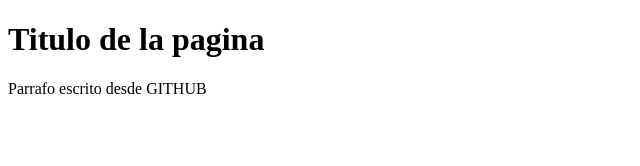
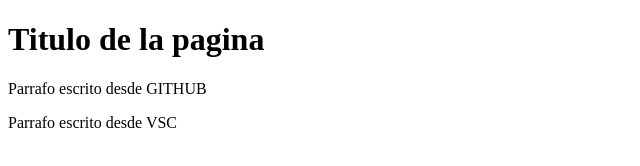
Before and after one commit to cimarsp/Proyecto-web-empresa-C, a plain HTML site: page index.html in a window 1280 px wide. Shown: the whole page, without its empty margins (0-640 px from the left). Drawn offline with Linux system fonts and the light colour scheme.

Commit message:
Cambio realizado desde master en VSC

```diff
--- a/index.html
+++ b/index.html
@@ -8,5 +8,6 @@
 <body>
     <h1>Titulo de la pagina</h1>
     <p>Parrafo escrito desde GITHUB</p>
+    <p>Parrafo escrito desde VSC</p>
 </body>
 </html>
```
